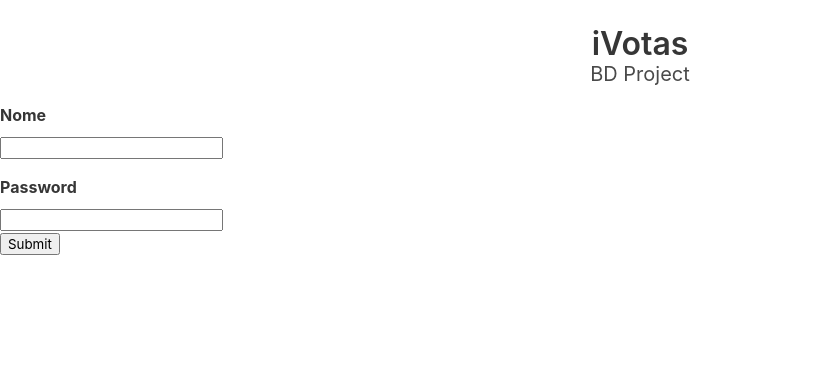
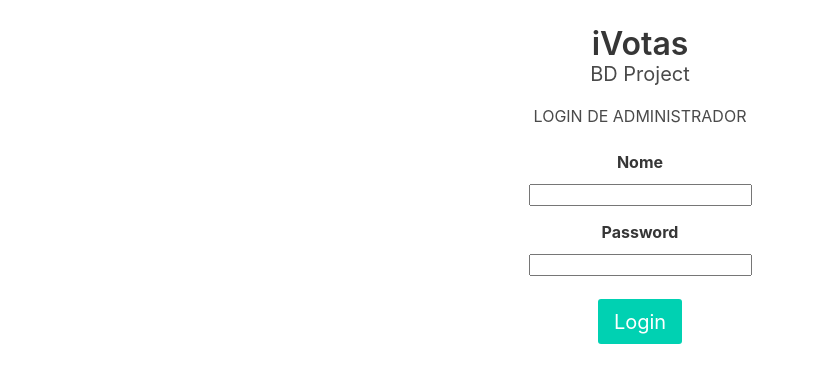
Before and after one commit to mmachado95/BD-project, a Flask app: page /login_admin in a window 1280 px wide. Shown: the top 383 px of the page, without its empty margins (0-815 px from the left). Run offline with Flask 2, Linux system fonts and the light colour scheme; some libraries are stand-ins or nearby versions.

Commit message:
Styles Login Admin page.

```diff
--- a/ivotas/templates/_formhelpers.html
+++ b/ivotas/templates/_formhelpers.html
@@ -3,7 +3,7 @@
     <label class="label" style="margin-top:1.25%">{{ field.label }}</label>
       <dd style="">{{ field(**kwargs)|safe }}
         {% if field.errors %}
-          <ul class=errors>
+          <ul class="error"s>
             {% for error in field.errors %}
               <li>{{ error }}</li>
             {% endfor %}
--- a/ivotas/templates/login_admin.html
+++ b/ivotas/templates/login_admin.html
@@ -2,14 +2,17 @@
 {% from "_formhelpers.html" import render_field %}
 
 {% block content %}
+  <div class="container has-text-centered" style="margin-top:1.5%">
+    <p class="subtitle has-text-centered is-6">LOGIN DE ADMINISTRADOR</p>
     <form method="post">
       <dl>
         {{ render_field(form.username) }}
         {{ render_field(form.password) }}
       </dl>
-    <p><input type="submit">
+      <input type="submit" value="Login" class="button is-primary is-medium" style="margin-top:2%"> <br>
     </form>
     {% if error %}
-    <p class=error><strong>Error:</strong> {{ error }}
+      <p class="error" style="margin-top:2%"><strong>Error:</strong> {{ error }}
     {% endif %}
+  </div>
 {% endblock %}
--- a/ivotas/templates/vote_authenticate_user.html
+++ b/ivotas/templates/vote_authenticate_user.html
@@ -10,6 +10,6 @@
     <p><input type="submit">
   </form>
   {% if error %}
-    <p class=error><strong>Error:</strong> {{ error }}
+    <p class="error"><strong>Error:</strong> {{ error }}
   {% endif %}
 {% endblock %}
--- a/ivotas/templates/vote_choose_list.html
+++ b/ivotas/templates/vote_choose_list.html
@@ -9,7 +9,7 @@
     </dl>
     <p><input type="submit" value="Vote">
     {% if error %}
-      <p class=error><strong>Error:</strong> {{ error }}
+      <p class="error"><strong>Error:</strong> {{ error }}
     {% endif %}
   </form>
 {% endblock %}
--- a/ivotas/templates/vote_identify_user.html
+++ b/ivotas/templates/vote_identify_user.html
@@ -10,6 +10,6 @@
     <p><input type="submit">
   </form>
   {% if error %}
-    <p class=error><strong>Error:</strong> {{ error }}
+    <p class="error"><strong>Error:</strong> {{ error }}
   {% endif %}
 {% endblock %}
```
Lines whose indentation alone changed are shown as unchanged.
